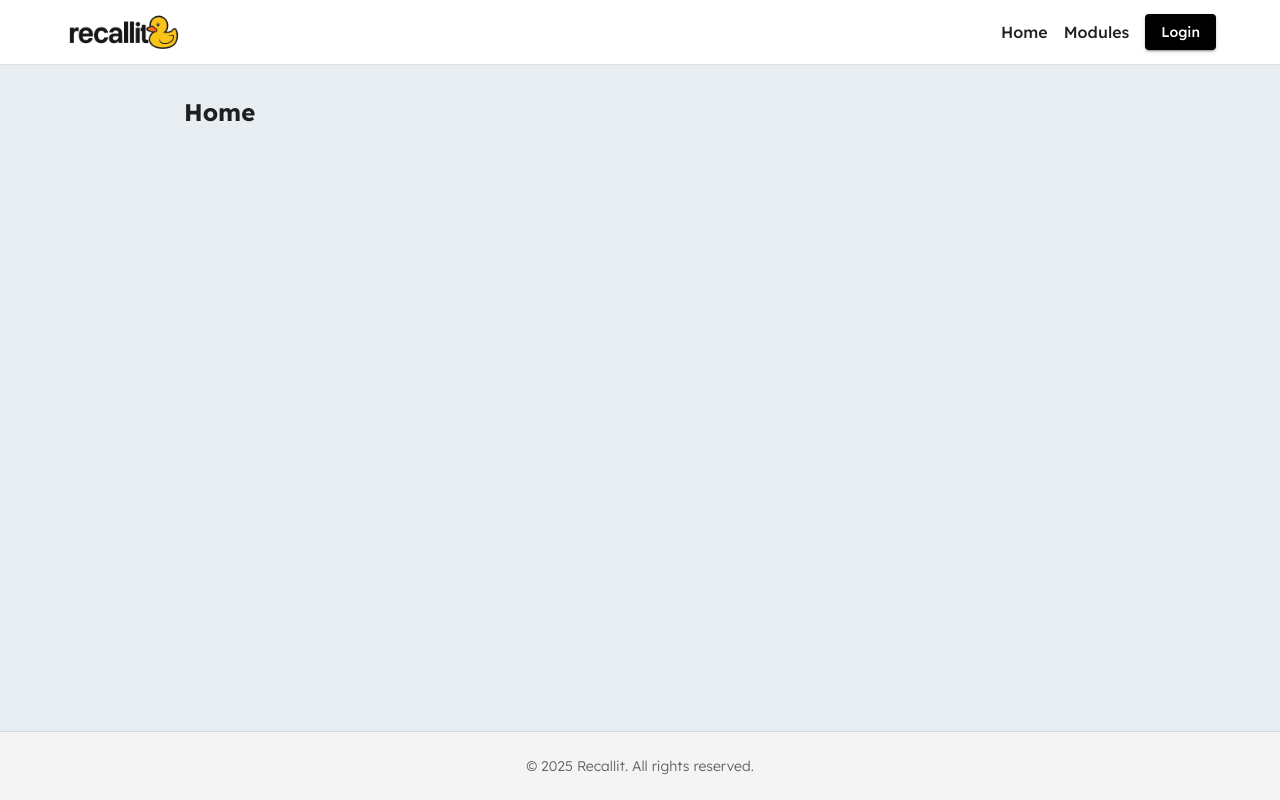
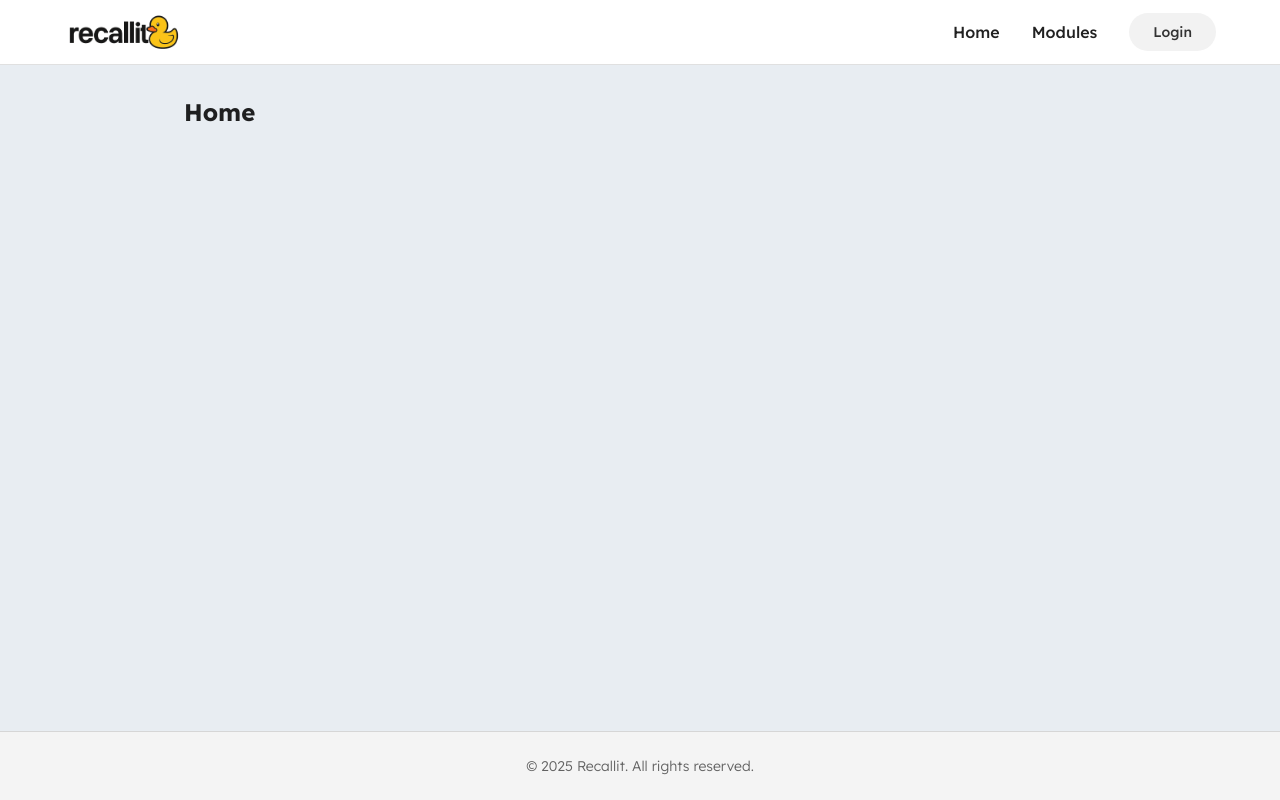
Before and after one commit to Sorryiam1ate/recallit, a Next.js app in the folder frontend/: page / in a window 1280 px wide. Built offline with nearby package versions, Linux system fonts and the light colour scheme.

Commit message:
fix: change menu styles

```diff
--- a/frontend/src/components/Header.tsx
+++ b/frontend/src/components/Header.tsx
@@ -39,8 +39,8 @@ export default function Header() {
           </Link>
 
           {/* Desktop Navigation */}
-          <Box sx={{ display: { xs: 'none', md: 'flex' }, alignItems: 'center', gap: 2 }}>
-            <Box sx={{ display: 'flex', gap: 2 }}>
+          <Box sx={{ display: { xs: 'none', md: 'flex' }, alignItems: 'center', gap: 4 }}>
+            <Box sx={{ display: 'flex', gap: 4 }}>
               {menuItems.map((item, index) => (
                 <Link
                   key={index}
@@ -52,7 +52,24 @@ export default function Header() {
                 </Link>
               ))}
             </Box>
-            <Button variant="contained" color="primary" size="medium">
+            <Button
+              variant="contained"
+              color="secondary"
+              size="medium"
+              sx={{
+                borderRadius: '20px',
+                px: 3,
+                py: 0.8,
+                fontWeight: 500,
+                boxShadow: 'none',
+                backgroundColor: '#f2f2f2',
+                color: '#333',
+                '&:hover': {
+                  backgroundColor: '#e0e0e0',
+                  boxShadow: '0px 2px 4px rgba(0, 0, 0, 0.1)',
+                },
+              }}
+            >
               Login
             </Button>
           </Box>
--- a/frontend/src/components/MobileMenu.tsx
+++ b/frontend/src/components/MobileMenu.tsx
@@ -156,8 +156,25 @@ export default function MobileMenu({ menuItems }: MobileMenuProps) {
               </ListItemButton>
             </ListItem>
           ))}
-          <ListItem sx={{ mt: 2, px: { xs: 0, sm: 0 } }}>
-            <Button variant="contained" color="primary" fullWidth onClick={toggleDrawer(false)}>
+          <ListItem sx={{ mt: 3, px: { xs: 0, sm: 0 } }}>
+            <Button
+              variant="contained"
+              color="secondary"
+              fullWidth
+              onClick={toggleDrawer(false)}
+              sx={{
+                borderRadius: '20px',
+                py: 1,
+                fontWeight: 500,
+                boxShadow: 'none',
+                backgroundColor: '#f2f2f2',
+                color: '#333',
+                '&:hover': {
+                  backgroundColor: '#e0e0e0',
+                  boxShadow: '0px 2px 4px rgba(0, 0, 0, 0.1)',
+                },
+              }}
+            >
               Login
             </Button>
           </ListItem>
```
